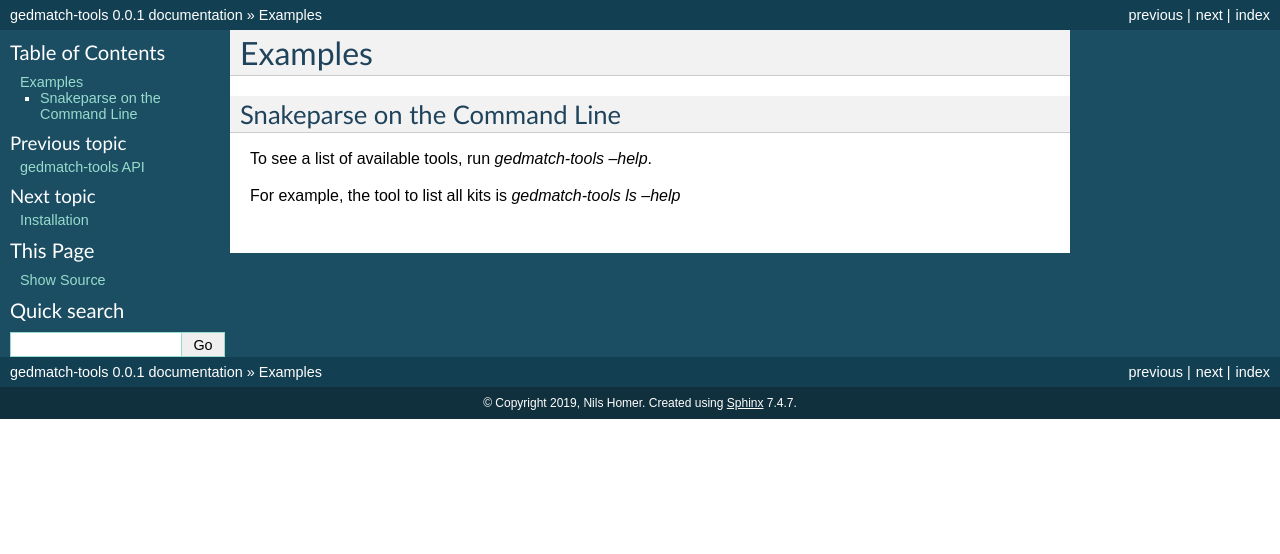
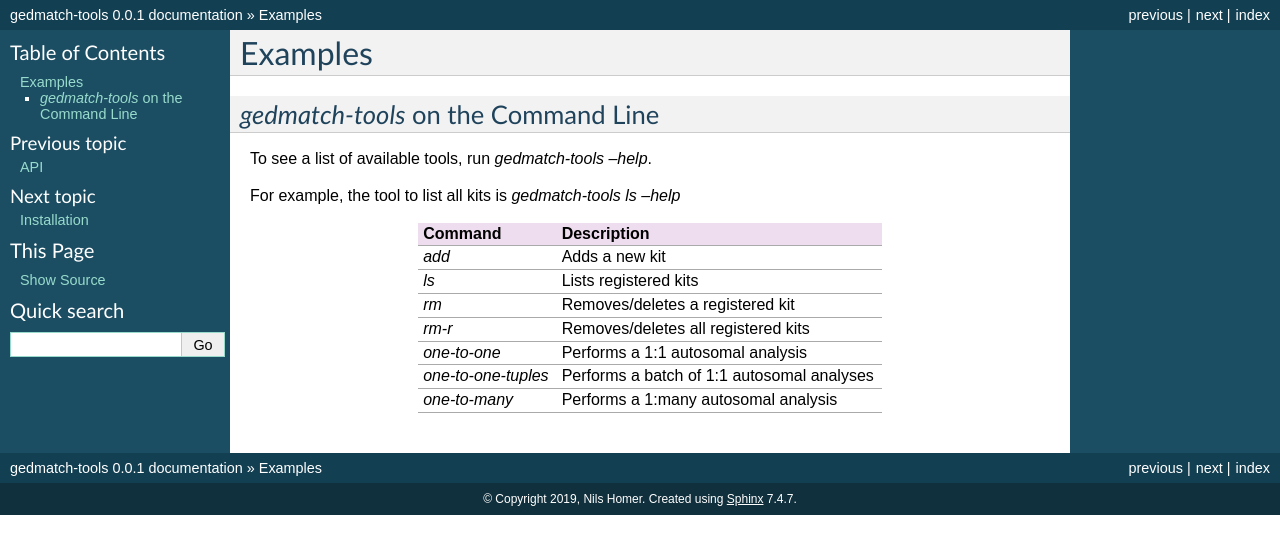
Before and after one commit to nh13/gedmatch-tools, a Sphinx documentation site: the page built from docs/usage.rst, in a window 1280 px wide. Shown: the top 554 px of the page. Built offline with Sphinx 7.4.7, drawn with Linux system fonts in a browser that asks for light colours; the version number is read from the project's files by our own code.

Commit message:
Update the docs

```diff
--- a/docs/api.rst
+++ b/docs/api.rst
@@ -1,7 +1,4 @@
-==================
-gedmatch-tools API
-==================
-
+===
 API
 ===
 
--- a/docs/usage.rst
+++ b/docs/usage.rst
@@ -2,9 +2,27 @@
 Examples
 ========
 
-Snakeparse on the Command Line
-==============================
+`gedmatch-tools` on the Command Line
+====================================
 
 To see a list of available tools, run `gedmatch-tools --help`.
 
 For example, the tool to list all kits is `gedmatch-tools ls --help`
+
++---------------------+--------------------------------------------+
+| Command             | Description                                |
++=====================+============================================+
+| `add`               | Adds a new kit                             |
++---------------------+--------------------------------------------+
+| `ls`                | Lists registered kits                      |
++---------------------+--------------------------------------------+
+| `rm`                | Removes/deletes a registered kit           |
++---------------------+--------------------------------------------+
+| `rm-r`              | Removes/deletes all registered kits        |
++---------------------+--------------------------------------------+
+| `one-to-one`        | Performs a 1:1 autosomal analysis          |
++---------------------+--------------------------------------------+
+| `one-to-one-tuples` | Performs a batch of 1:1 autosomal analyses |
++---------------------+--------------------------------------------+
+| `one-to-many`       | Performs a 1:many autosomal analysis       |
++---------------------+--------------------------------------------+
```
Also changed, not shown: README.md (+7 -26 lines), docs/index.rst (+12 -0 lines).
